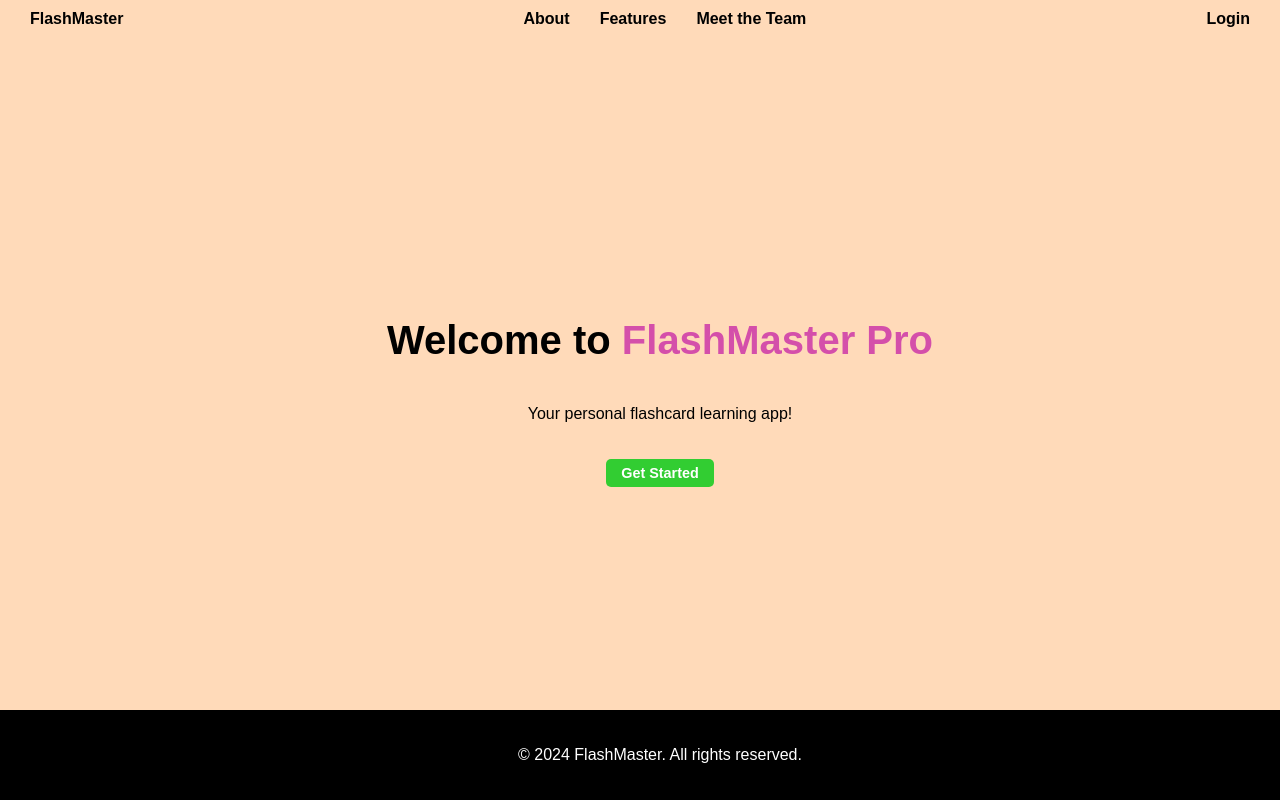
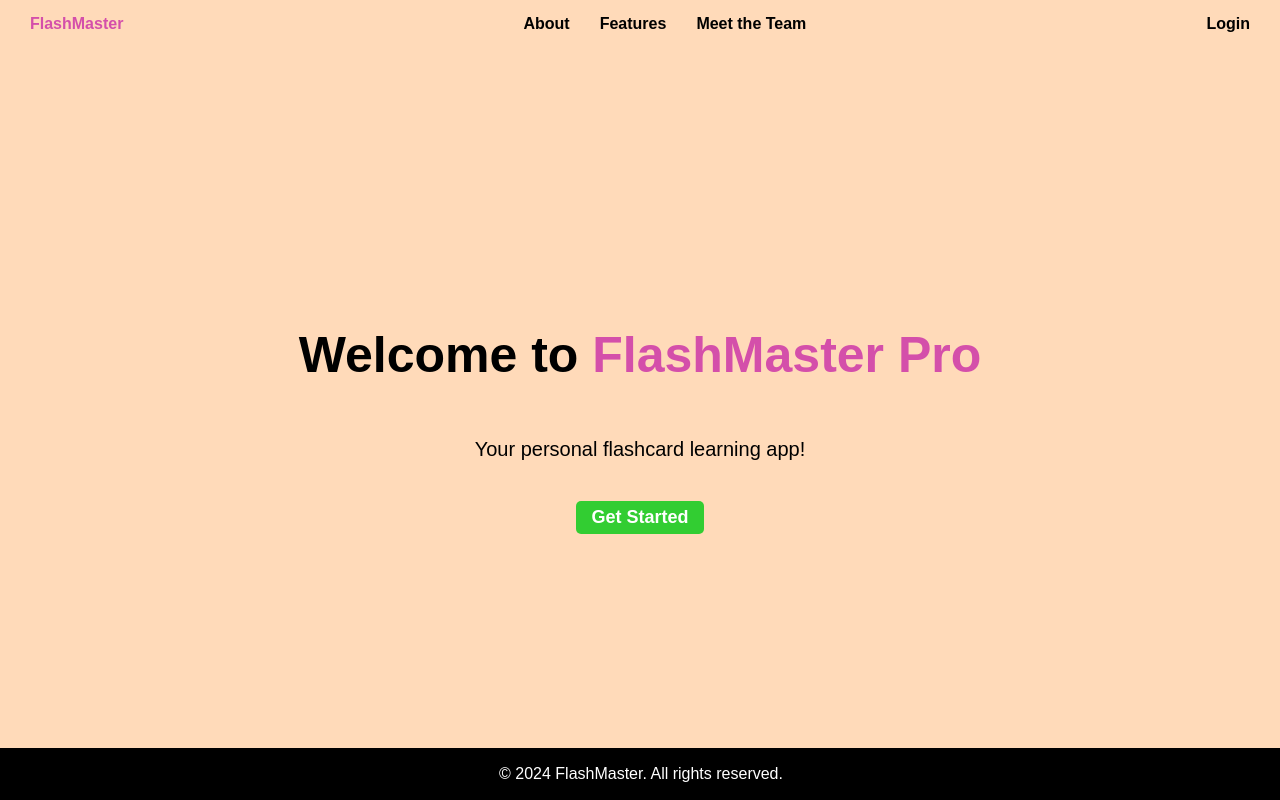
Before and after one commit to Mochatr/Flashmaster, a React (Create React App) app in the folder frontend/: page / in a window 1280 px wide. Built offline with nearby package versions, Linux system fonts and the light colour scheme.

Commit message:
Refactor server setup and update homepage styling

```diff
--- a/frontend/src/styling/Homepage.css
+++ b/frontend/src/styling/Homepage.css
@@ -13,13 +13,13 @@
   display: flex;
   justify-content: space-between;
   align-items: center;
-  padding: 10px 30px;
+  padding: 15px 30px;
   margin-bottom: 30px;
 }
 
 .nav-left {
   font-weight: bold;
-  color: #000; /* Black text */
+  color: #be07a3a9; /* Black text */
 }
 
 .nav-center {
@@ -62,7 +62,7 @@
   align-items: center;
   justify-content: center; /* Center content vertically */
   margin-top: 0; /* Remove top margin */
-  padding: 0 20px; /* Padding for responsiveness */
+  font-size: 20px; /* Increase font size */
 }
 
 .action-section {
@@ -83,12 +83,11 @@
   display: inline-block; /* Ensures button takes only the width it needs */
   margin: 0 auto; /* Centers button horizontally */
 }
-
 .footer {
   width: 100%; /* Make footer full width */
   background-color: #000; /* Black background */
   color: #fff; /* White text */
-  padding: 20px;
+  padding: 1px; /* Decreased padding to make it thin */
   text-align: center;
   position: relative; /* Changed from static to relative */
   bottom: 0;
```
Also changed, not shown: 1 other file (tests, documents, lock files or other folders).
